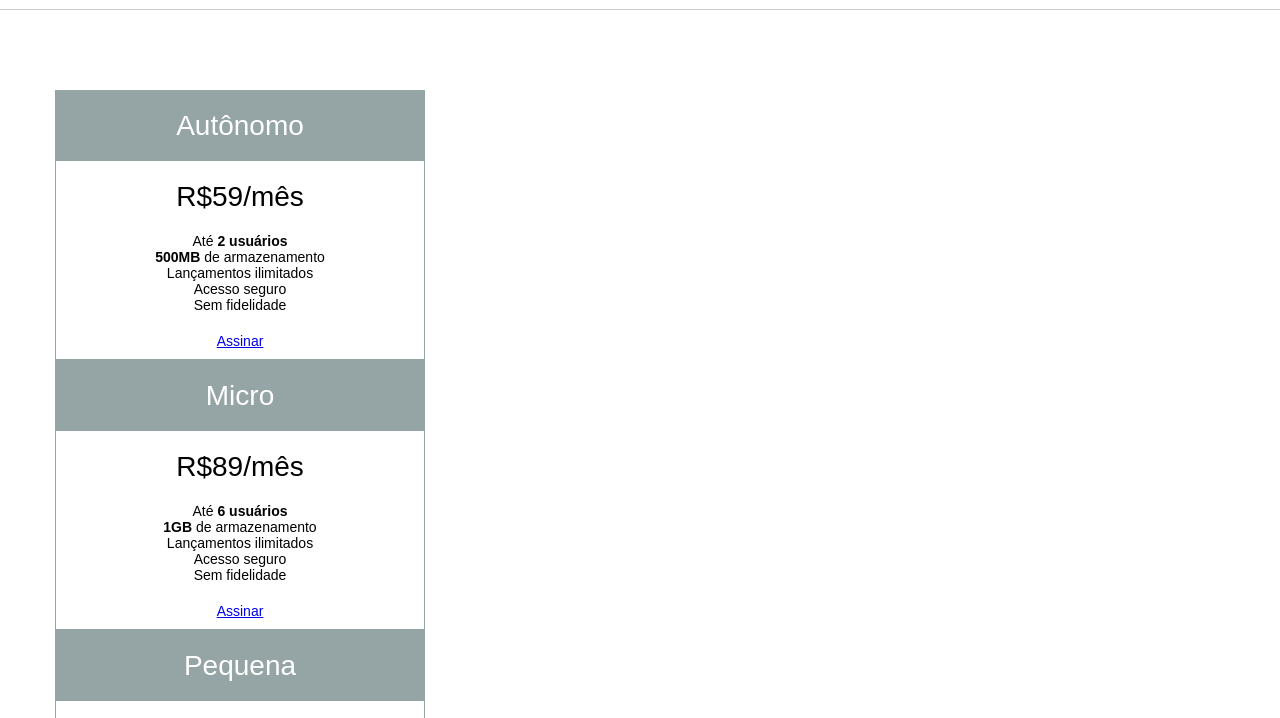
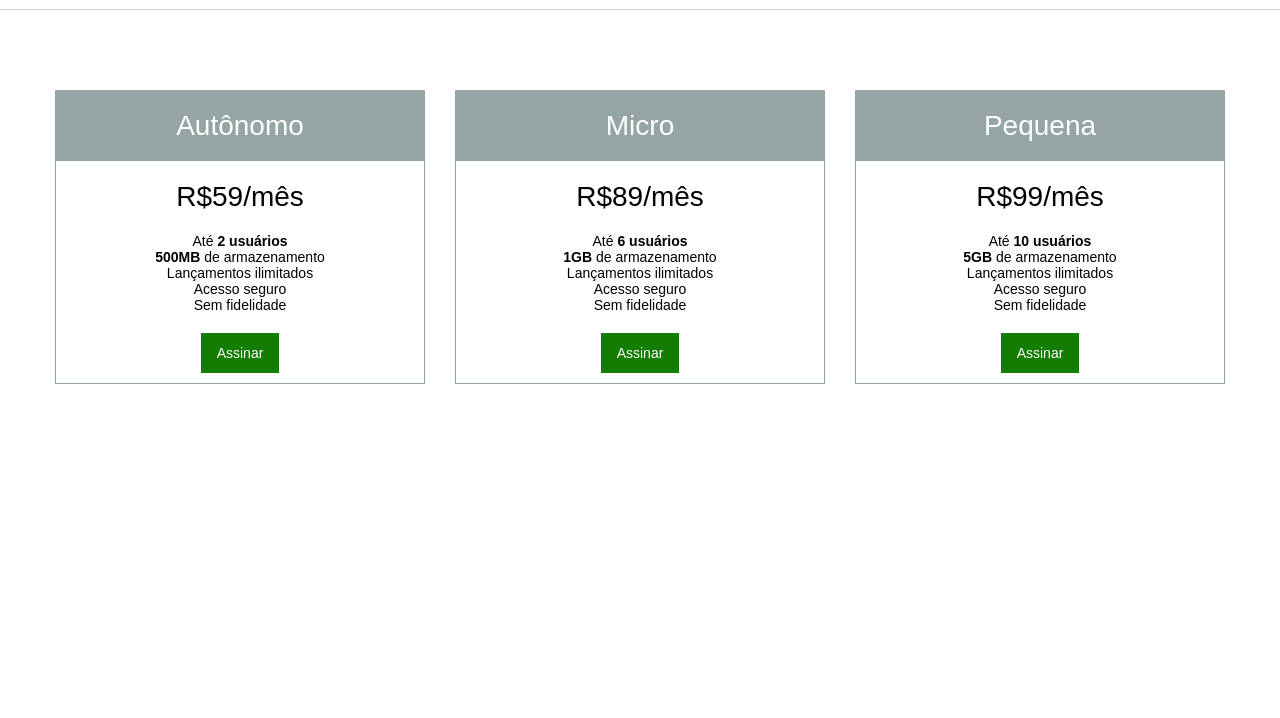
Before and after one commit to rafael-delfino/MyPilas, a plain HTML site: page index.html in a window 1280 px wide. Shown: the part 50-768 px from the top of the page. Drawn offline with Linux system fonts and the light colour scheme.

Commit message:
Adicionando botões

```diff
--- a/css/estilo.css
+++ b/css/estilo.css
@@ -4,6 +4,7 @@
 
 body {
   margin: 0;
+
   font-family: Arial, Helvetica, sans-serif;
   font-size: 14px;
 }
@@ -28,10 +29,18 @@ header img {
   padding: 80px 0;
 }
 
+#planos::after {
+  content: "";
+  display: block;
+  clear: both;
+}
+
 article {
   padding: 10px;
   border: 1px solid #95a4a5;
   width: 370px;
+  float: left;
+  margin-right: 30px;
 }
 
 article > h2 {
@@ -64,3 +73,11 @@ article > ul > li {
 article > footer {
   text-align: center;
 }
+
+.botao {
+  display: inline-block;
+  background-color: #127d00;
+  color: #fff;
+  padding: 12px 16px;
+  text-decoration: none;
+}
--- a/index.html
+++ b/index.html
@@ -2,8 +2,10 @@
 <html lang="pt-BR">
   <head>
     <meta charset="utf-8">
+
     <title>MyPilas</title>
-	<link rel="stylesheet" type="text/css" href="css/estilo.css">
+
+    <link rel="stylesheet" href="css/estilo.css">
   </head>
   <body>
 
@@ -26,7 +28,7 @@
             <li>Sem fidelidade</li>
           </ul>
           <footer>
-					<a href="assine.html">Assinar</a>
+            <a href="assine.html" class="botao">Assinar</a>
           </footer>
         </article>
 
@@ -41,11 +43,11 @@
             <li>Sem fidelidade</li>
           </ul>
           <footer>
-					<a href="assine.html">Assinar</a>
+            <a href="assine.html" class="botao">Assinar</a>
           </footer>
         </article>
 
-			<article>
+        <article style="margin-right: 0">
           <h2>Pequena</h2>
           <div>R$99/mês</div>
           <ul>
@@ -56,10 +58,11 @@
             <li>Sem fidelidade</li>
           </ul>
           <footer>
-					<a href="assine.html">Assinar</a>
+            <a href="assine.html" class="botao">Assinar</a>
           </footer>
         </article>
       </div>
     </div>
+
   </body>
 </html>
```
Lines whose indentation alone changed are shown as unchanged.
